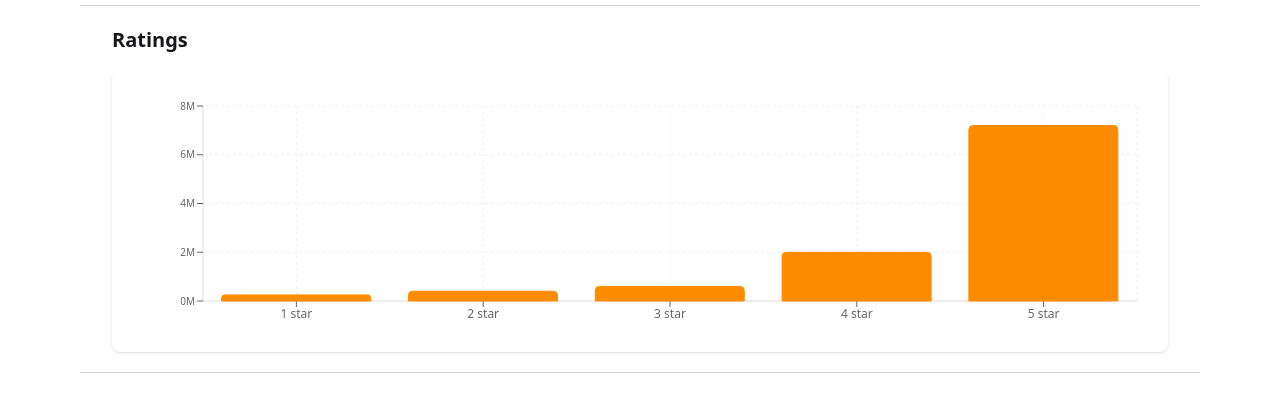
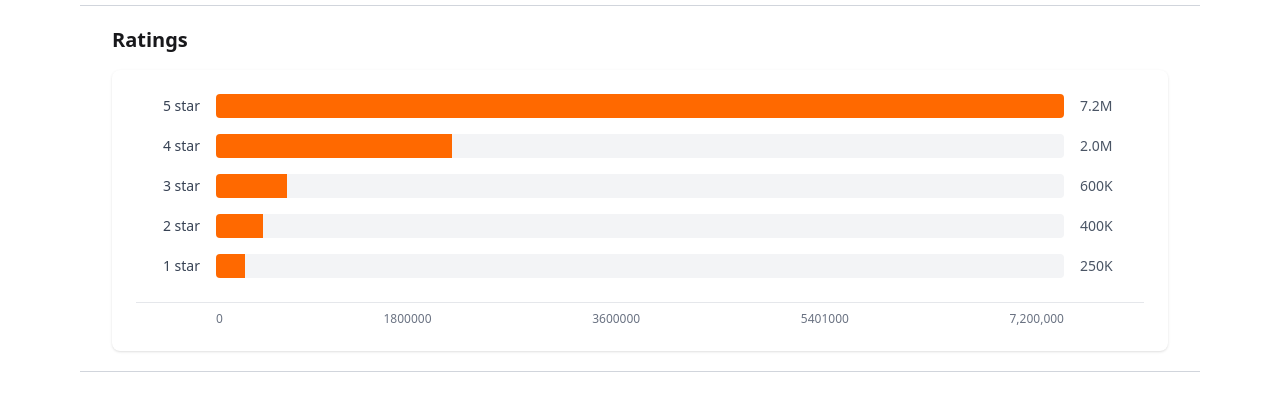
Before and after one commit to tuRjoX/Hero-Apps, a React (Vite) app in the folder hero-apps/: page /appDetails/1 in a window 1280 px wide. Shown: the part 513-909 px from the top of the page. Built offline with nearby package versions, Linux system fonts and the light colour scheme.

Commit message:
Rechart Replaced with Custom Chart

```diff
--- a/hero-apps/src/Pages/AppDetails/AppDetails.jsx
+++ b/hero-apps/src/Pages/AppDetails/AppDetails.jsx
@@ -4,15 +4,7 @@ import Downloads from "../../assets/icon-downloads.png";
 import Ratings from "../../assets/icon-ratings.png";
 import Review from "../../assets/icon-review.png";
 import AppNotFound from "../../assets/App-Error.png";
-import {
-  BarChart,
-  Bar,
-  XAxis,
-  YAxis,
-  CartesianGrid,
-  Tooltip,
-  ResponsiveContainer,
-} from "recharts";
+
 import { addToStoredDB, isAppInstalled } from "../../Utility/addToDB";
 import { toast, ToastContainer } from "react-toastify";
 import "react-toastify/dist/ReactToastify.css";
@@ -27,7 +19,6 @@ const AppDetails = () => {
 
   useEffect(() => {
     setInstalled(isAppInstalled(id));
-    // Simulate loading time for better UX
     const timer = setTimeout(() => {
       setLoading(false);
     }, 800);
@@ -182,50 +173,67 @@ const AppDetails = () => {
       </div>
       <hr className="border-gray-300" />
       <div className="container mx-auto my-5 px-4 sm:px-6 lg:px-8">
-        <h1 className="font-bold text-lg sm:text-xl mb-4 text-center lg:text-left">
-          Ratings
-        </h1>
-        <div className="bg-white p-3 sm:p-4 rounded-lg shadow-sm overflow-x-auto">
-          <ResponsiveContainer width="100%" height={250} minWidth={300}>
-            <BarChart
-              data={ratings}
-              margin={{
-                top: 20,
-                right: 15,
-                left: 15,
-                bottom: 5,
-              }}
-            >
-              <CartesianGrid strokeDasharray="3 3" stroke="#f0f0f0" />
-              <XAxis
-                dataKey="name"
-                tick={{ fontSize: 12 }}
-                axisLine={{ stroke: "#e0e0e0" }}
-              />
-              <YAxis
-                tick={{ fontSize: 10 }}
-                axisLine={{ stroke: "#e0e0e0" }}
-                tickFormatter={(value) => `${value / 1000000}M`}
-              />
-              <Tooltip
-                formatter={(value) => [value.toLocaleString(), "Count"]}
-                labelStyle={{ color: "#333" }}
-                contentStyle={{
-                  backgroundColor: "#fff",
-                  border: "1px solid #ddd",
-                  borderRadius: "8px",
-                  boxShadow: "0 2px 8px rgba(0,0,0,0.1)",
-                }}
-              />
-              <Bar
-                dataKey="count"
-                fill="#FF8C00"
-                radius={[4, 4, 0, 0]}
-                stroke="#FF8C00"
-                strokeWidth={1}
-              />
-            </BarChart>
-          </ResponsiveContainer>
+        <h1 className="font-bold text-lg sm:text-xl mb-4 text-left">Ratings</h1>
+        <div className="bg-white p-6 rounded-lg shadow-sm">
+          {ratings && ratings.length > 0 ? (
+            <div className="space-y-4">
+              {[...ratings].reverse().map((rating, index) => {
+                const maxCount = Math.max(...ratings.map((r) => r.count));
+                const percentage = (rating.count / maxCount) * 100;
+                return (
+                  <div key={index} className="flex items-center gap-4">
+                    <div className="w-16 text-sm font-medium text-gray-700 text-right">
+                      {rating.name}
+                    </div>
+                    <div className="flex-1 relative">
+                      <div className="h-6 bg-gray-100 rounded-sm overflow-hidden">
+                        <div
+                          className="h-full bg-orange-500 transition-all duration-500 ease-out"
+                          style={{ width: `${percentage}%` }}
+                        ></div>
+                      </div>
+                    </div>
+                    <div className="w-16 text-sm text-gray-600 text-left">
+                      {rating.count >= 1000000
+                        ? `${(rating.count / 1000000).toFixed(1)}M`
+                        : rating.count >= 1000
+                        ? `${Math.round(rating.count / 1000)}K`
+                        : rating.count.toLocaleString()}
+                    </div>
+                  </div>
+                );
+              })}
+              <div className="flex items-center gap-4 mt-6 pt-2 border-t border-gray-200">
+                <div className="w-16"></div>
+                <div className="flex-1 flex justify-between text-xs text-gray-500">
+                  <span>0</span>
+                  <span>
+                    {Math.round(
+                      Math.max(...ratings.map((r) => r.count)) / 4000
+                    ) * 1000}
+                  </span>
+                  <span>
+                    {Math.round(
+                      Math.max(...ratings.map((r) => r.count)) / 2000
+                    ) * 1000}
+                  </span>
+                  <span>
+                    {Math.round(
+                      Math.max(...ratings.map((r) => r.count)) / 1333
+                    ) * 1000}
+                  </span>
+                  <span>
+                    {Math.max(...ratings.map((r) => r.count)).toLocaleString()}
+                  </span>
+                </div>
+                <div className="w-16"></div>
+              </div>
+            </div>
+          ) : (
+            <div className="text-center p-8">
+              <p className="text-gray-500">No ratings data available</p>
+            </div>
+          )}
         </div>
       </div>
       <hr className="border-gray-300" />
```
